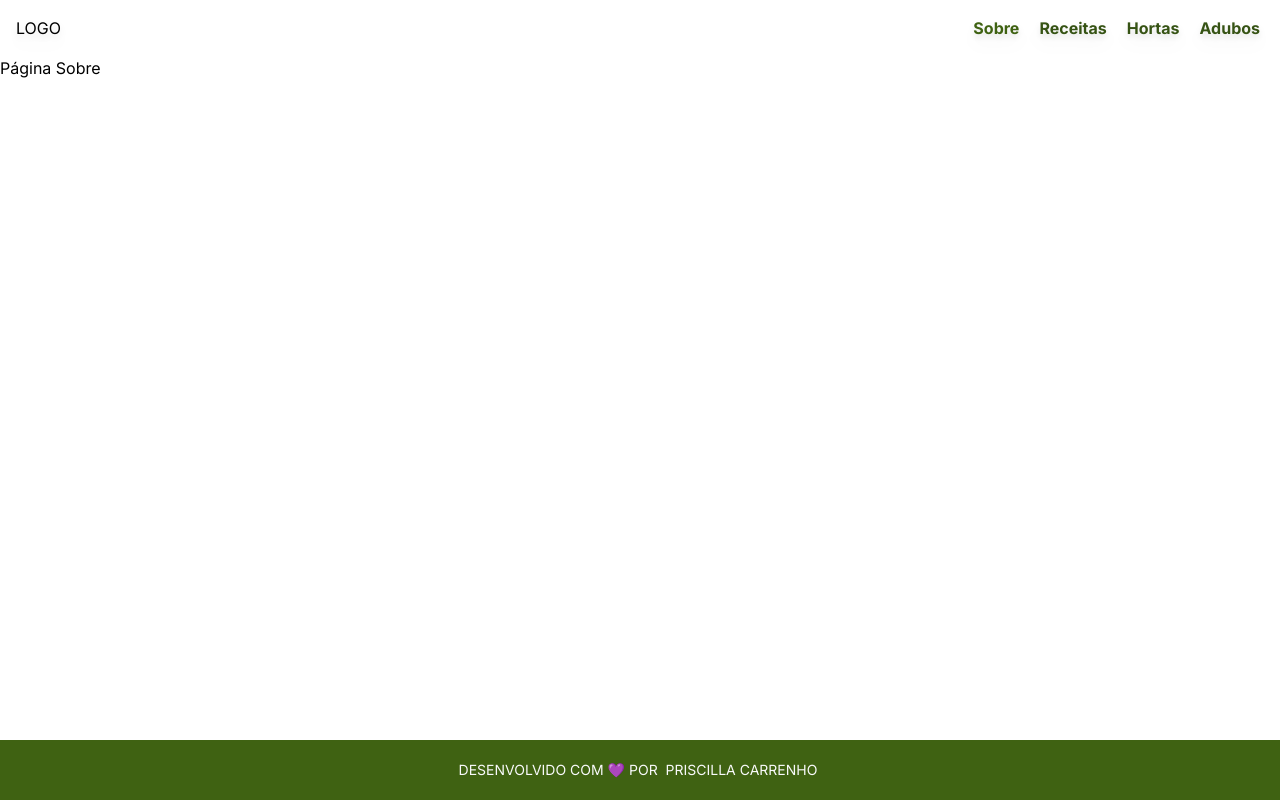
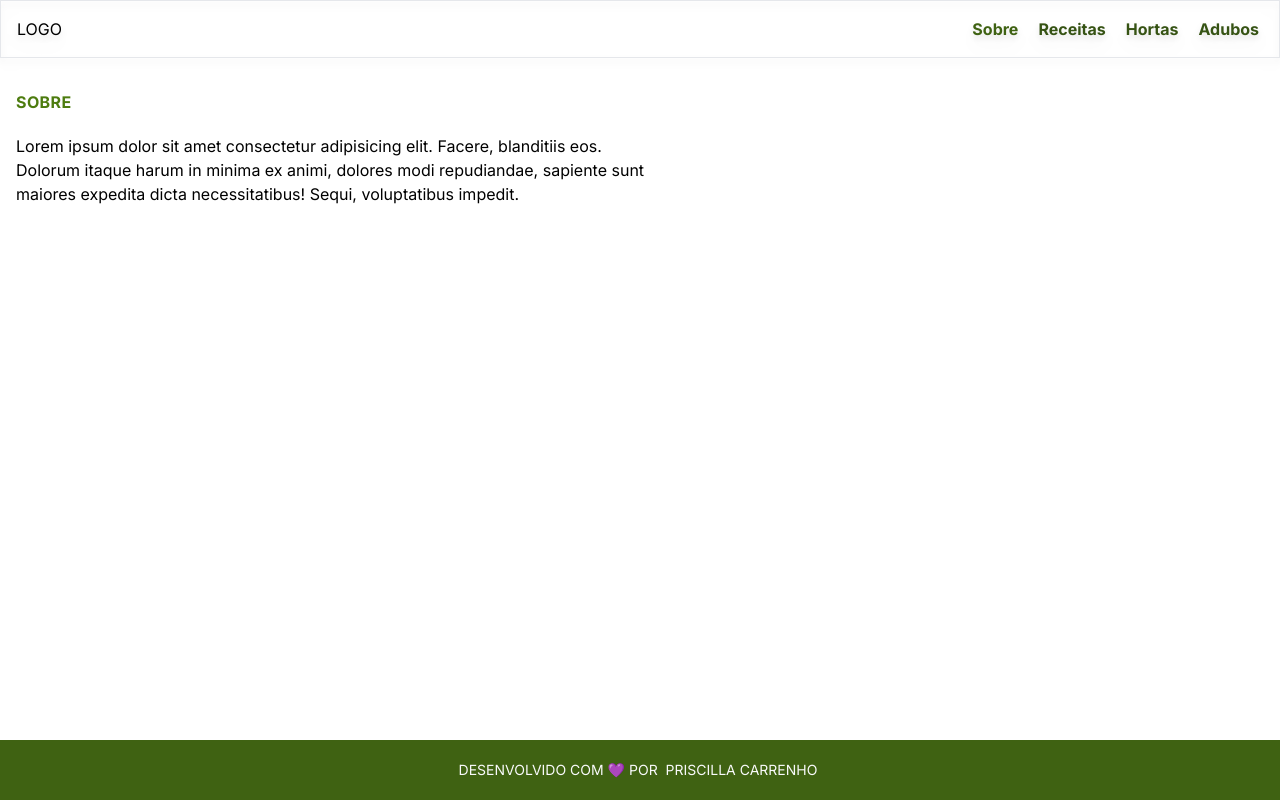
Before and after one commit to pricarrenho/chega-de-desperdicios, a Next.js app: page /sobre in a window 1280 px wide. Built offline with nearby package versions, Linux system fonts and the light colour scheme.

Commit message:
feat: add pages first layout

```diff
--- a/src/components/Header/index.tsx
+++ b/src/components/Header/index.tsx
@@ -11,7 +11,7 @@ export function Header() {
   };
 
   return (
-    <header className="drop-shadow-lg">
+    <header className="drop-shadow-lg border">
       <div className="container mx-auto px-4 py-3 flex justify-between items-center">
         <Link href="/">
           <div>LOGO</div>
--- a/src/pages/adubos/index.tsx
+++ b/src/pages/adubos/index.tsx
@@ -1,3 +1,12 @@
+import { MediumCard } from "@/components/MediumCard";
+import { SectionsTitle } from "@/components/SectionsTitle";
+
 export default function Adubos() {
-  return <div>Página Adubos</div>;
+  return (
+    <div className="container mx-auto px-4 flex flex-col my-8">
+      <SectionsTitle title="Adubos" />
+
+      <MediumCard />
+    </div>
+  );
 }
--- a/src/pages/hortas/index.tsx
+++ b/src/pages/hortas/index.tsx
@@ -1,3 +1,12 @@
+import { MediumCard } from "@/components/MediumCard";
+import { SectionsTitle } from "@/components/SectionsTitle";
+
 export default function Hortas() {
-  return <div>Página Hortas</div>;
+  return (
+    <div className="container mx-auto px-4 flex flex-col my-8">
+      <SectionsTitle title="Hortas" />
+
+      <MediumCard />
+    </div>
+  );
 }
--- a/src/pages/receitas/index.tsx
+++ b/src/pages/receitas/index.tsx
@@ -1,3 +1,12 @@
+import { MediumCard } from "@/components/MediumCard";
+import { SectionsTitle } from "@/components/SectionsTitle";
+
 export default function Receitas() {
-  return <div>Página Receitas</div>;
+  return (
+    <div className="container mx-auto px-4 flex flex-col my-8">
+      <SectionsTitle title="Receitas" />
+
+      <MediumCard />
+    </div>
+  );
 }
--- a/src/pages/sobre/index.tsx
+++ b/src/pages/sobre/index.tsx
@@ -1,3 +1,16 @@
+import { SectionsTitle } from "@/components/SectionsTitle";
+
 export default function Sobre() {
-  return <div>Página Sobre</div>;
+  return (
+    <div className="container mx-auto px-4 flex flex-col my-8">
+      <SectionsTitle title="Sobre" />
+
+      <div className="w-[650px]">
+        Lorem ipsum dolor sit amet consectetur adipisicing elit. Facere,
+        blanditiis eos. Dolorum itaque harum in minima ex animi, dolores modi
+        repudiandae, sapiente sunt maiores expedita dicta necessitatibus! Sequi,
+        voluptatibus impedit.
+      </div>
+    </div>
+  );
 }
```
